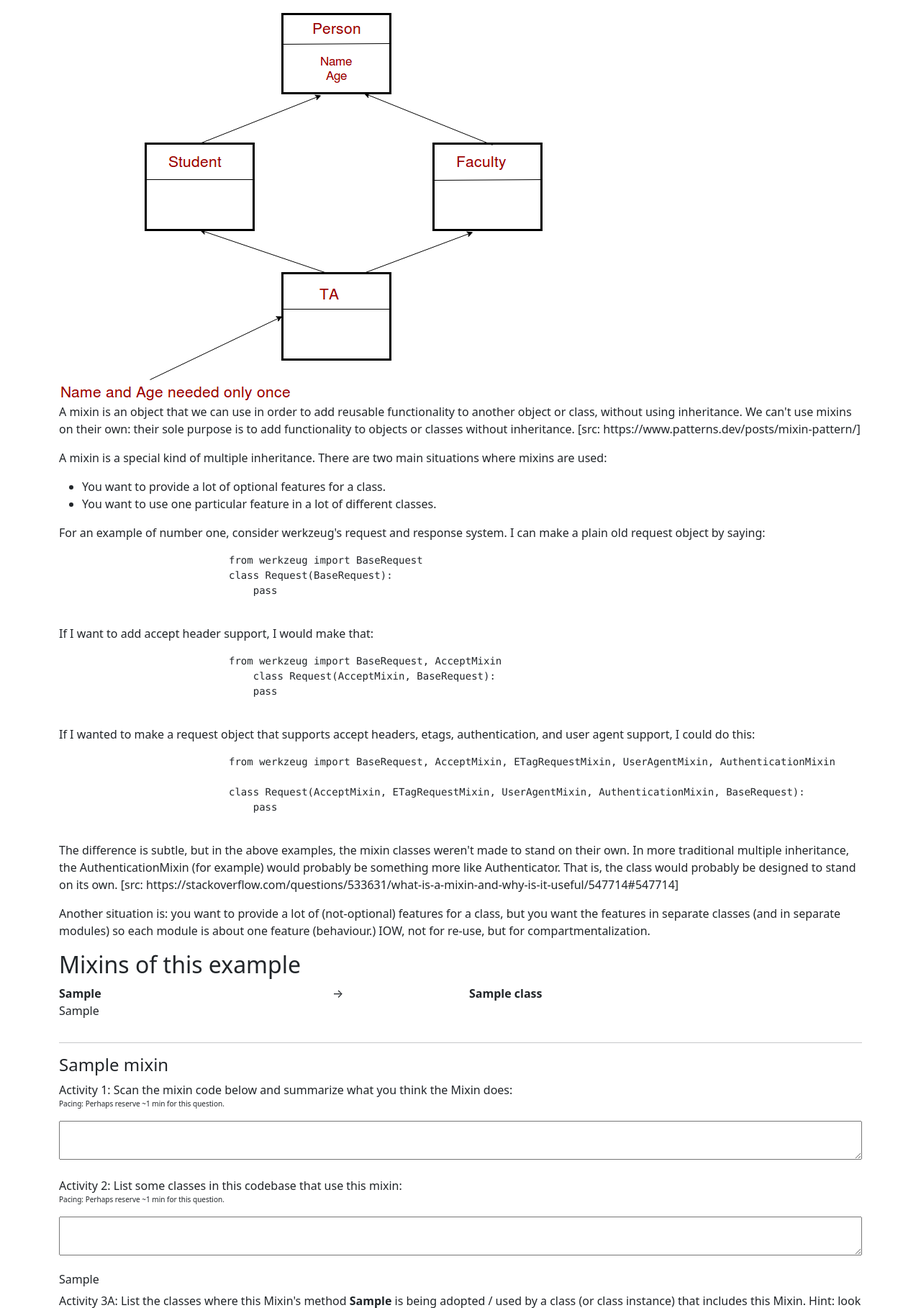
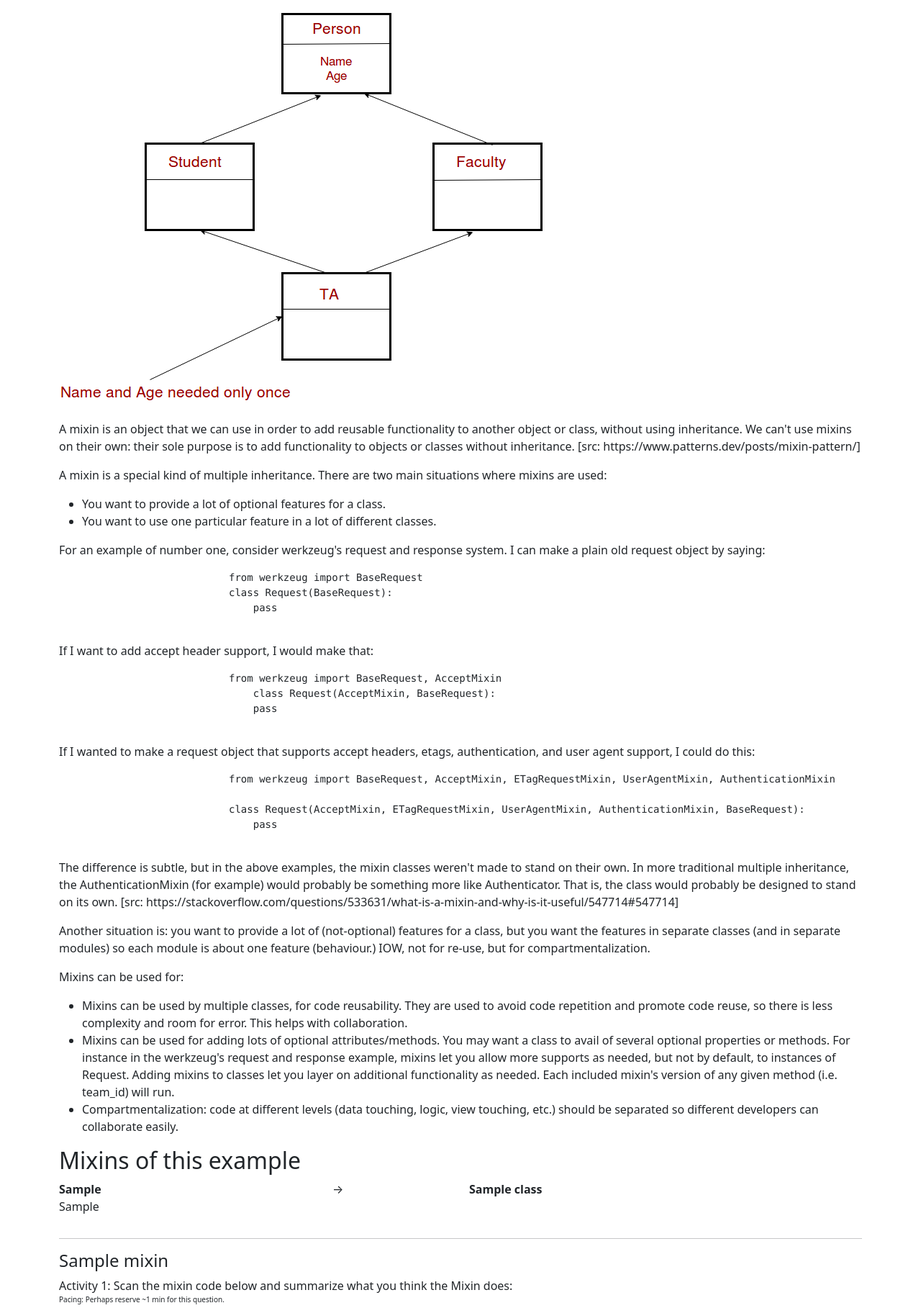
Before and after one commit to ld-rale/rale-modules, a Django app: template raleweb/templates/ralemodules/exercises.html in a window 1280 px wide. Shown: the part 295-2112 px from the top of the page at 72% size. Run offline with Django 3.2, Linux system fonts and the light colour scheme; the template is opened without the code that fills it: most values are stand-ins (such as "Sample title", 1, 10 or a date in 2020).

Commit message:
wrote the tutorial for mixin

```diff
--- a/raleweb/raleweb/settings.py
+++ b/raleweb/raleweb/settings.py
@@ -124,6 +124,7 @@ USE_TZ = True
 # https://docs.djangoproject.com/en/3.2/howto/static-files/
 
 STATIC_URL = '/static/'
+STATIC_ROOT = 'static'
 
 # Default primary key field type
 # https://docs.djangoproject.com/en/3.2/ref/settings/#default-auto-field
--- a/raleweb/templates/ralemodules/exercises.html
+++ b/raleweb/templates/ralemodules/exercises.html
@@ -18,7 +18,8 @@
                         <p>Mixins are a class from which other classes can adopt methods and properties.</p>
                         <p>Mixins are used if you don't want a class to inherit from another class (i.e. be its child class) but you want it to adopt some attributes / methods.</p>
                         <p>You can think of mixins as uncles and aunts but not necessarily parents. They help avoid issues and complexities of multiple inheritance (i.e. if class TA has parents Student and Faculty, both of whose parent is Person, then does TA use Student or Faculty's version of any given method).</p>
-                        <img src="/diamondproblem.png"/>
+                        <img src="/static/ralemodules/diamondproblem.png"/>
+                        <br><br>
                         <p>A mixin is an object that we can use in order to add reusable functionality to another object or class, without using inheritance. We can't use mixins on their own: their sole purpose is to add functionality to objects or classes without inheritance. [src: https://www.patterns.dev/posts/mixin-pattern/]</p>
                         <p>A mixin is a special kind of multiple inheritance. There are two main situations where mixins are used:
                             <ul>
@@ -47,6 +48,12 @@
                         </pre>
                         <p>The difference is subtle, but in the above examples, the mixin classes weren't made to stand on their own. In more traditional multiple inheritance, the AuthenticationMixin (for example) would probably be something more like Authenticator. That is, the class would probably be designed to stand on its own. [src: https://stackoverflow.com/questions/533631/what-is-a-mixin-and-why-is-it-useful/547714#547714]</p>
                         <p>Another situation is: you want to provide a lot of (not-optional) features for a class, but you want the features in separate classes (and in separate modules) so each module is about one feature (behaviour.) IOW, not for re-use, but for compartmentalization.</p>
+                        <p>Mixins can be used for:</p>
+                        <ul>
+                            <li>Mixins can be used by multiple classes, for code reusability. They are used to avoid code repetition and promote code reuse, so there is less complexity and room for error. This helps with collaboration.</li>
+                            <li>Mixins can be used for adding lots of optional attributes/methods. You may want a class to avail of several optional properties or methods. For instance in the werkzeug's request and response example, mixins let you allow more supports as needed, but not by default, to instances of Request. Adding mixins to classes let you layer on additional functionality as needed. Each included mixin's version of any given method (i.e. team_id) will run.</li>
+                            <li>Compartmentalization: code at different levels (data touching, logic, view touching, etc.) should be separated so different developers can collaborate easily.</li>
+                        </ul>
                         <h2 id="mixin-diagram">Mixins of this example</h2>
                         {% for class, details in dp.classes_by_mixins.items %}
                             <div class="row">
```
Also changed, not shown: raleweb/ralemodules/static/ralemodules/diamondproblem.png (renamed from raleweb/diamondproblem.png), 1 other file.
